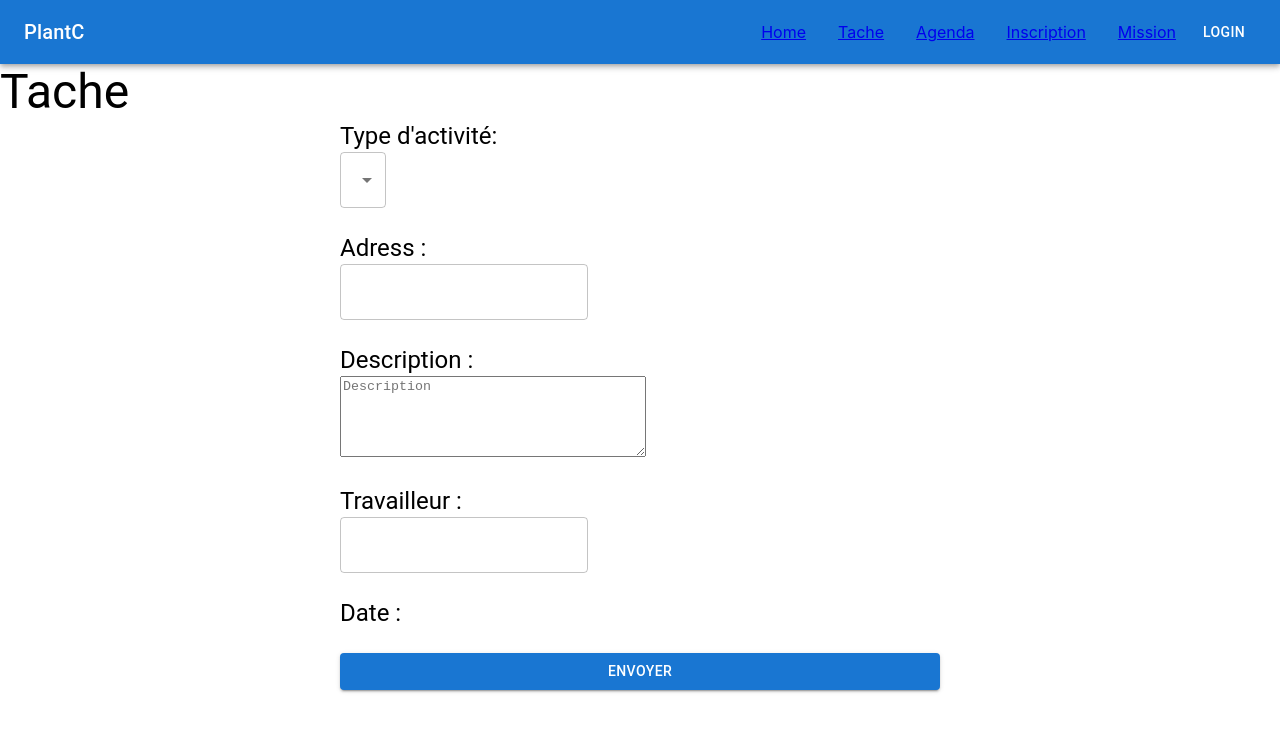
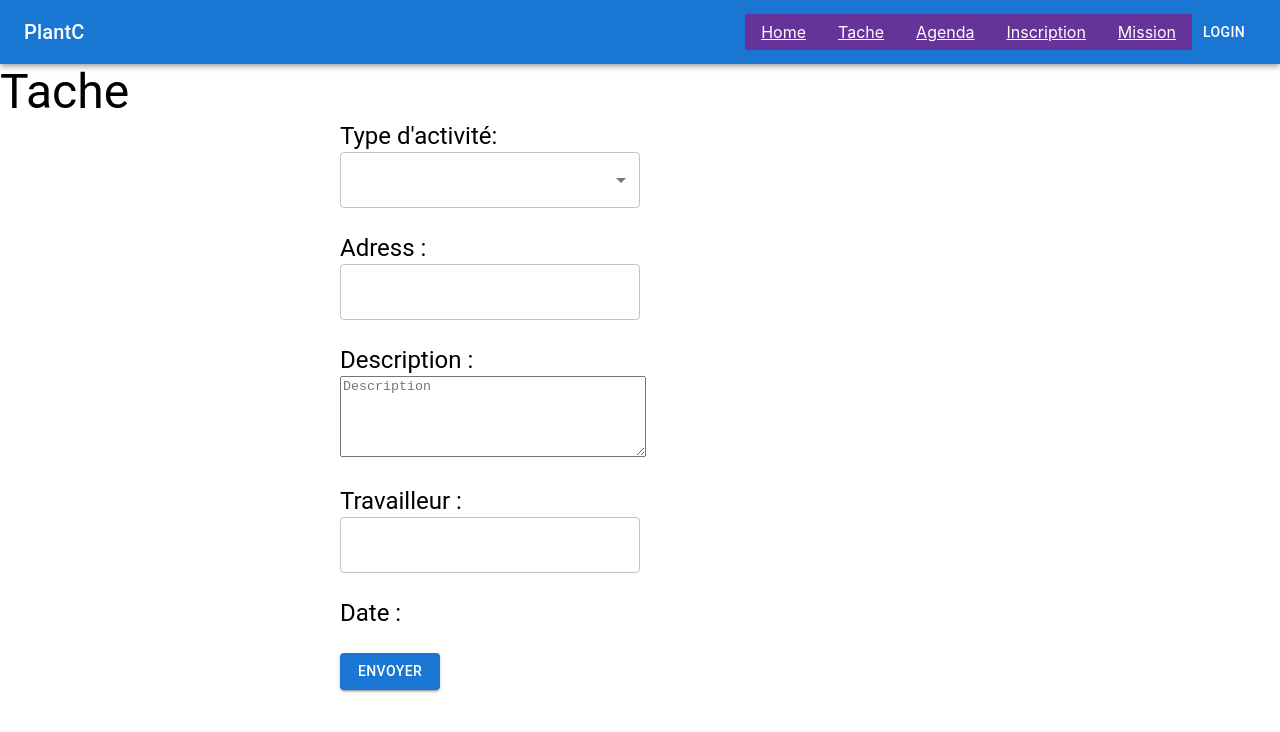
Before and after one commit to PetrovC/admin_plantC, a React (Create React App) app: page /Tache in a window 1280 px wide. Shown: the top 732 px of the page. Built offline with nearby package versions, Linux system fonts and the light colour scheme.

Commit message:
css
tache

```diff
--- a/src/Pages/Tache.js
+++ b/src/Pages/Tache.js
@@ -12,6 +12,9 @@
 import AdapterDateFns from '@mui/lab/AdapterDateFns'
 import LocalizationProvider from '@mui/lab/LocalizationProvider';
 import DesktopDatePicker from '@mui/lab/DesktopDatePicker';
+
+//css
+import '../componement/style/MyStyle.css'
 
 
 
@@ -40,7 +43,7 @@
 
             <main>
 
-                <Typography sx={{ mx: "auto"}}  component ='h1' variant='h3'>
+                <Typography sx={{ mx: "auto"}}  component ='h1' variant='h3' >
                     Tache
                 </Typography>
                 <form>
@@ -49,7 +52,7 @@
                         <div>
 
 
-                        <Typography sx={{ mx: "auto"}} component ='h1' variant='h5'>
+                        <Typography sx={{ mx: "auto"}} component ='h1' variant='h5' >
                             Type d'activité:
                         </Typography>
                         <Select
@@ -58,6 +61,7 @@
                         value={age}
 
                         onChange={handleChange}
+                        style={{ width: 300 }}
                         >
 
                         <MenuItem value={10}>Ten</MenuItem>
@@ -73,7 +77,7 @@
                         <Typography component ='h1' variant='h5'>
                         Adress :
                         </Typography>
-                        <TextField id="outlined-basic" variant="outlined">
+                        <TextField id="outlined-basic" variant="outlined" style={{ width: 300 }}>
                         <input type="text"  />
                         </TextField>
 
@@ -100,7 +104,7 @@
                          <Typography component ='h1' variant='h5'>
                          Travailleur :
                         </Typography>
-                         <TextField id="outlined-basic" variant="outlined">
+                         <TextField id="outlined-basic" variant="outlined" style={{ width: 300 }}>
                          <input type="text"  />
                         </TextField>
 
@@ -112,10 +116,10 @@
 
 
 
-                            <LocalizationProvider dateAdapter={AdapterDateFns}>
+                            <LocalizationProvider dateAdapter={AdapterDateFns} >
 
                                     <DesktopDatePicker
-
+                                    style={{ width: 300 }}
                                     inputFormat="MM/dd/yyyy"
                                     value={value}
                                     onChange={handleChange2}
@@ -126,7 +130,7 @@
                          </div>
 
 
-                         <Button type="submit" variant="contained">
+                         <Button type="submit" variant="contained" style={{ width: 100 }}>
                                 Envoyer
                          </Button>
 
--- a/src/componement/navBar/NavBar.js
+++ b/src/componement/navBar/NavBar.js
@@ -2,6 +2,7 @@
 import {Box,ListItemButton, AppBar, Toolbar, Typography, Button } from '@mui/material';
 import { Link } from 'react-router-dom'
 // import {ListItem,ListItemButton } from '@mui/material';
+import '../style/MyStyle.css'
 
 const Navvv= ()=> {
 
@@ -15,36 +16,38 @@
         <div>
             <Box sx={{ flexGrow: 1 }}>
                 <AppBar position="static">
-                    <Toolbar>
+                    <Toolbar  >
 
                     <Typography variant="h6" component="div" sx={{ flexGrow: 1 }} >
                         PlantC
                     </Typography>
-                    <Link to="/Home"  >
-                            <ListItemButton>
+
+                    <Link to="/Home"  className="color" >
+                            <ListItemButton >
                                 Home
                             </ListItemButton>
                     </Link>
-                    <Link to="/Tache"  >
+                    <Link to="/Tache" className="color" >
                             <ListItemButton>
                                 Tache
                             </ListItemButton>
                     </Link>
-                    <Link to="/Agenda">
+                    <Link to="/Agenda" className="color">
                             <ListItemButton>
                                 Agenda
                             </ListItemButton>
                     </Link>
-                    <Link to="/Inscription" >
-                                <ListItemButton>
+                    <Link to="/Inscription" className="color">
+                                <ListItemButton  >
                                     Inscription
                                 </ListItemButton>
                     </Link>
-                    <Link to="/Mission"  >
+                    <Link to="/Mission" className="color" >
                                 <ListItemButton >
                                     Mission
                                 </ListItemButton>
                     </Link>
+
 
 
                     <Button color="inherit" >Login</Button>
--- /dev/null
+++ b/src/componement/style/MyStyle.css
@@ -0,0 +1,12 @@
+.center{
+    text-align: center;
+
+}
+.center2{
+    display:block;
+     margin:auto;
+}
+.color{
+    background-color: rebeccapurple;
+    color: white;
+}
```
Also changed, not shown: src/Pages/Agenda.js (+7 -7 lines).
